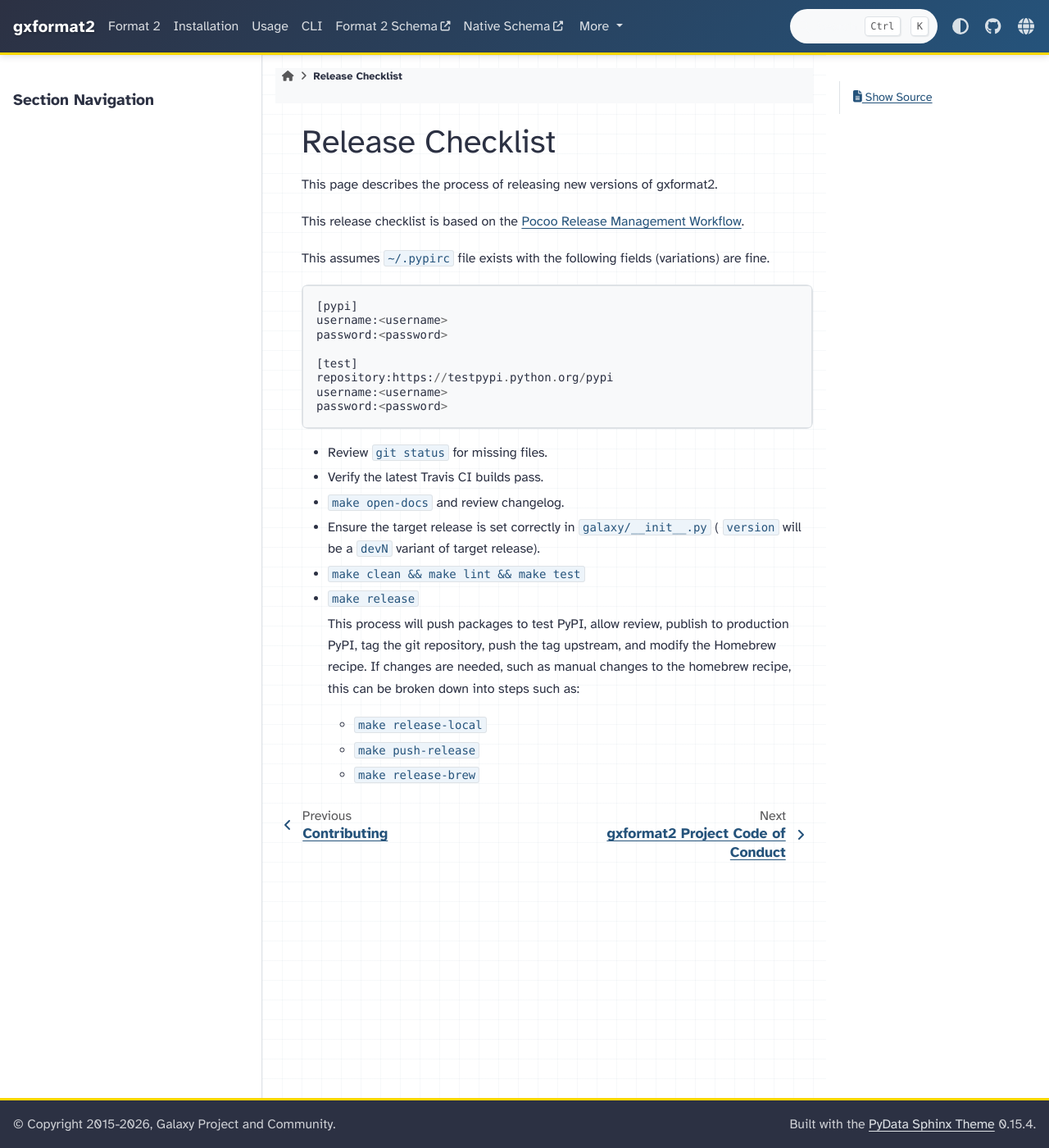
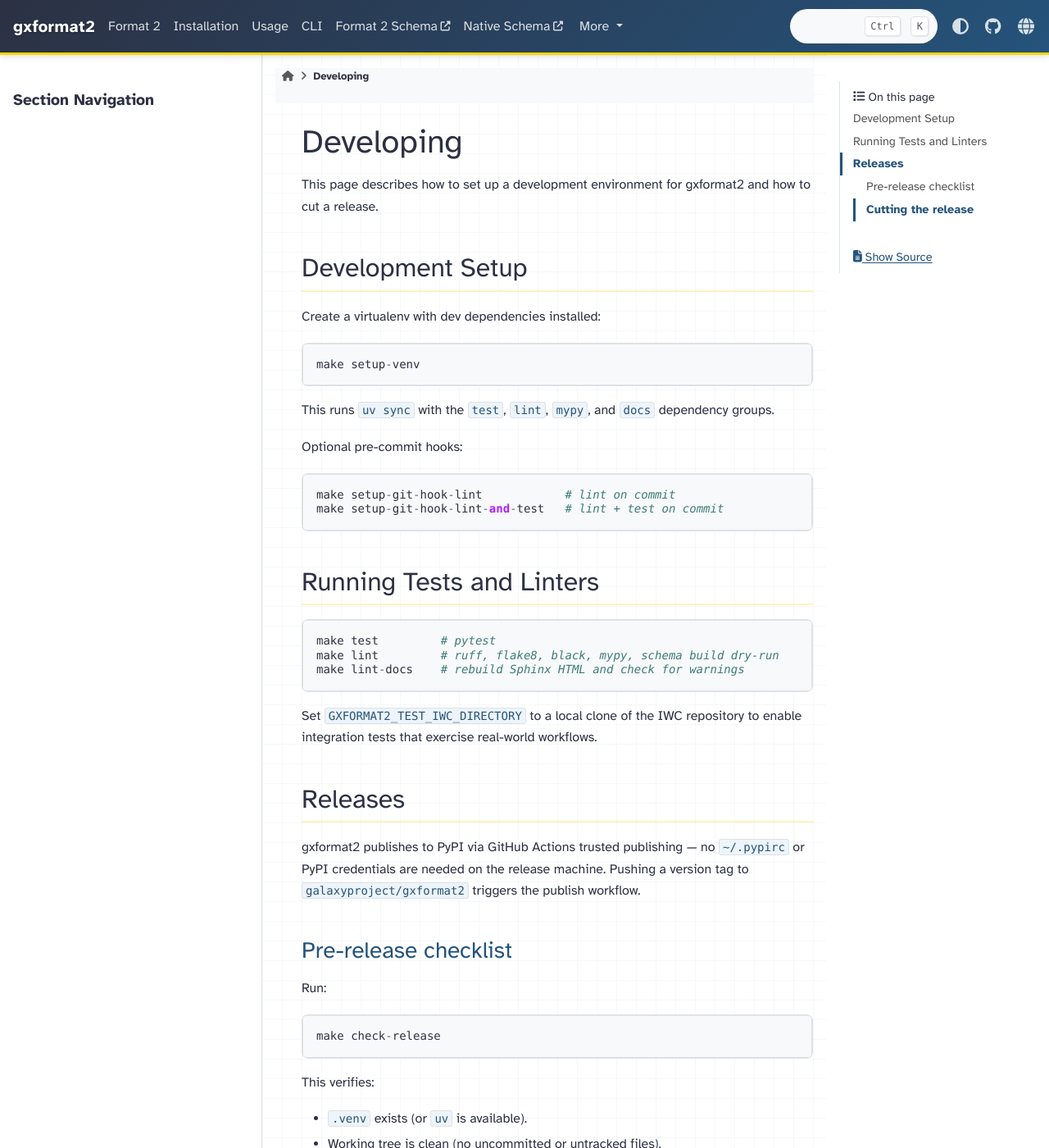
Before and after one commit to galaxyproject/gxformat2, a Sphinx documentation site: the page built from docs/developing.rst, in a window 1280 px wide and 1400 px high. Shown: the whole window at 82% size. Built offline with Sphinx 7.4.7 and the PyData theme 0.15.4, drawn with Linux system fonts in a browser that asks for light colours; some of the changed text lies outside the part shown.

Commit message:
Rewrite developing.rst, add make check-release
Drop Travis/Pocoo/.pypirc/Homebrew refs; document trusted publishing
flow. New Makefile target check-release verifies venv, clean tree,
upstream remote, HISTORY.rst .devN entries, lint, lint-docs. Add
UPSTREAM_REPO=$(UPSTREAM)/$(PROJECT_NAME) so fork maintainers can
override. Add docs group to setup-venv sync so lint-docs works. Slim
ready-release command to defer to developing.rst and call
check-release.

Co-Authored-By: Claude Opus 4.7 (1M context) <noreply@anthropic.com>

```diff
--- a/docs/developing.rst
+++ b/docs/developing.rst
@@ -1,41 +1,85 @@
-==================
-Release Checklist
-==================
+==========
+Developing
+==========
 
-This page describes the process of releasing new versions of gxformat2.
+This page describes how to set up a development environment for gxformat2
+and how to cut a release.
 
-This release checklist is based on the `Pocoo Release Management Workflow
-<http://www.pocoo.org/internal/release-management/>`_.
+Development Setup
+=================
 
-This assumes ``~/.pypirc`` file exists with the following fields (variations)
-are fine.
+Create a virtualenv with dev dependencies installed::
+
+    make setup-venv
+
+This runs ``uv sync`` with the ``test``, ``lint``, ``mypy``, and ``docs``
+dependency groups.
+
+Optional pre-commit hooks::
+
+    make setup-git-hook-lint            # lint on commit
+    make setup-git-hook-lint-and-test   # lint + test on commit
+
+Running Tests and Linters
+=========================
 
 ::
 
-    [pypi]
-    username:<username>
-    password:<password>
+    make test         # pytest
+    make lint         # ruff, flake8, black, mypy, schema build dry-run
+    make lint-docs    # rebuild Sphinx HTML and check for warnings
 
-    [test]
-    repository:https://testpypi.python.org/pypi
-    username:<username>
-    password:<password>
+Set ``GXFORMAT2_TEST_IWC_DIRECTORY`` to a local clone of the IWC repository
+to enable integration tests that exercise real-world workflows.
 
+Releases
+========
 
-* Review ``git status`` for missing files.
-* Verify the latest Travis CI builds pass.
-* ``make open-docs`` and review changelog.
-* Ensure the target release is set correctly in ``galaxy/__init__.py`` (
-  ``version`` will be a ``devN`` variant of target release).
-* ``make clean && make lint && make test``
-* ``make release``
+gxformat2 publishes to PyPI via GitHub Actions trusted publishing — no
+``~/.pypirc`` or PyPI credentials are needed on the release machine. Pushing
+a version tag to ``galaxyproject/gxformat2`` triggers the publish workflow.
 
-  This process will push packages to test PyPI, allow review, publish
-  to production PyPI, tag the git repository, push the tag upstream,
-  and modify the Homebrew recipe. If changes are needed, such as manual
-  changes to the homebrew recipe, this can be broken down into steps
-  such as:
+Pre-release checklist
+---------------------
 
-  * ``make release-local``
-  * ``make push-release``
-  * ``make release-brew``
+Run::
+
+    make check-release
+
+This verifies:
+
+* ``.venv`` exists (or ``uv`` is available).
+* Working tree is clean (no uncommitted or untracked files).
+* The ``UPSTREAM`` git remote exists and points to ``UPSTREAM_REPO``
+  (defaults: ``galaxyproject`` / ``galaxyproject/gxformat2``).
+* ``HISTORY.rst`` has entries under the current ``.devN`` section.
+* ``make clean``, ``make lint``, and ``make lint-docs`` all pass.
+
+Fork maintainers can override the defaults::
+
+    make check-release UPSTREAM=myfork UPSTREAM_REPO=me/gxformat2
+
+Cutting the release
+-------------------
+
+1. Populate the changelog from merged PRs::
+
+       make add-history
+
+   Review the diff to ``HISTORY.rst``, adjust as needed, and commit it
+   (``make check-release`` in the next step requires a clean working tree).
+
+2. Confirm the target version in ``gxformat2/__init__.py`` (``__version__``
+   is the ``.devN`` variant of the release you intend to cut).
+
+3. ``make check-release``.
+
+4. ``make release`` — this runs ``commit-version``, ``new-version``, and
+   ``push-release``, which commits the version bump, tags the release,
+   bumps ``__version__`` to the next ``.dev0``, and pushes ``main`` plus
+   the tag to ``UPSTREAM``. The pushed tag triggers the PyPI publish
+   workflow on GitHub.
+
+If you need finer control the release can be broken into its pieces:
+``make release-local`` (commit, tag, next-dev) followed by
+``make push-release`` (push main and tags).
```
Also changed, not shown: .claude/commands/ready-release.md, 2 other files.
